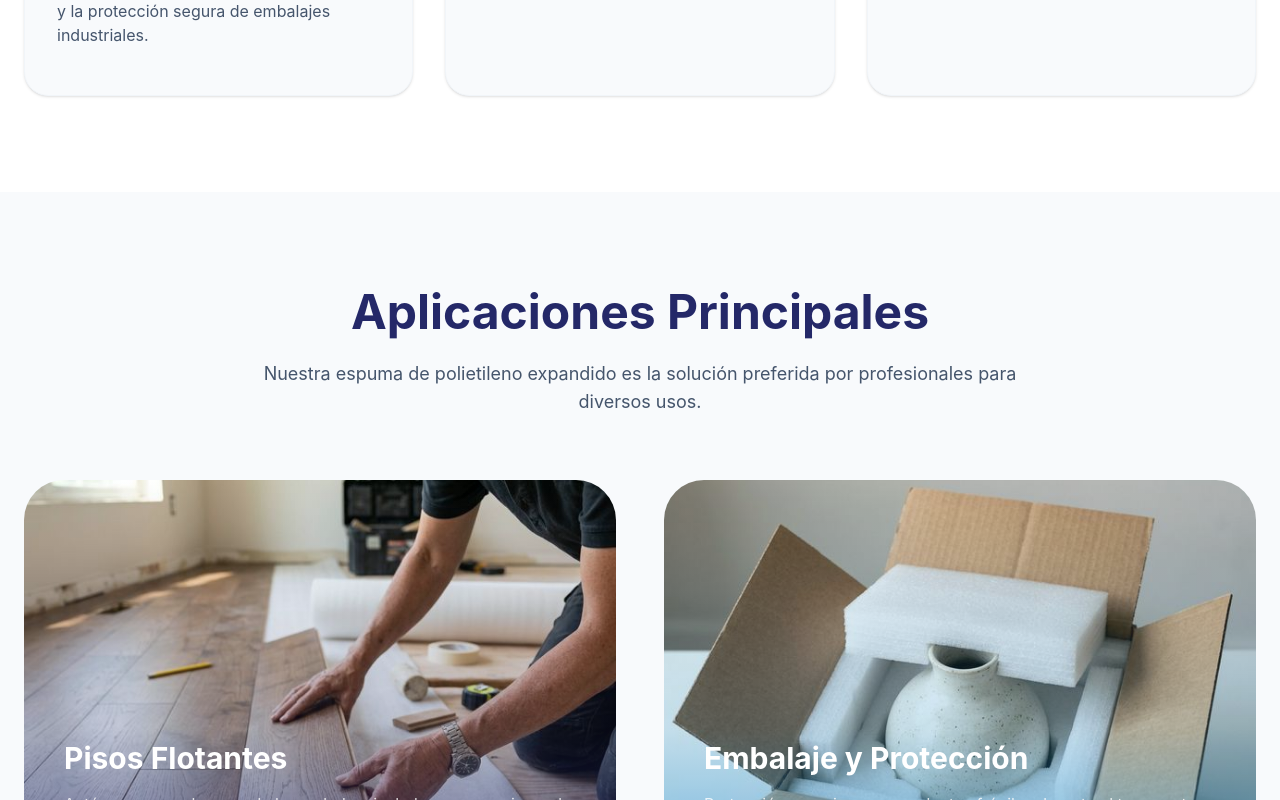
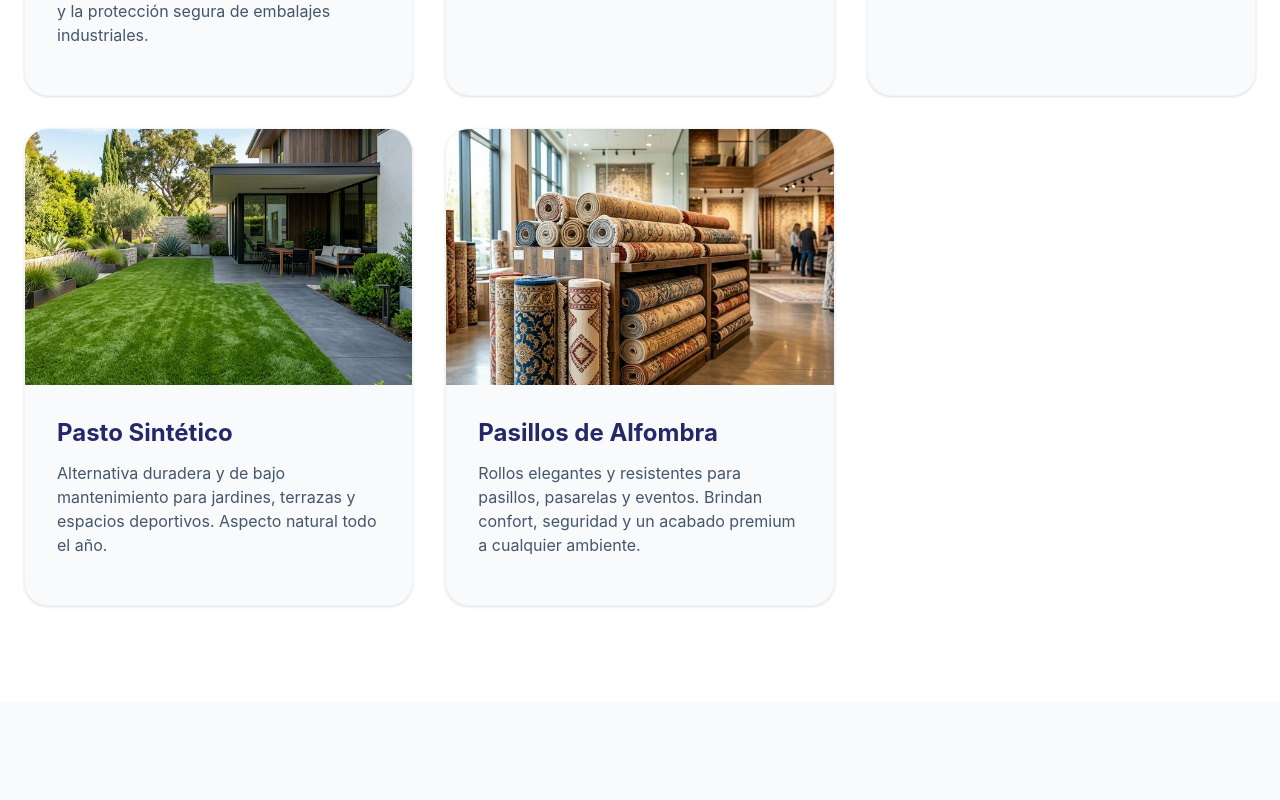
Before and after one commit to geneticpencil/ThermoFoam, a React (Vite) app: page / in a window 1280 px wide. Shown: the part 2000-2800 px from the top of the page. Built offline with nearby package versions, Linux system fonts and the light colour scheme.

Commit message:
content: Add Pasto Sintetico and Pasillos de Alfombra products

```diff
--- a/src/App.tsx
+++ b/src/App.tsx
@@ -266,6 +266,38 @@ export default function App() {
                 <p className="text-slate-600 mb-4">Confort y calidez para tus espacios. Variedad de texturas y colores para proyectos residenciales y comerciales.</p>
               </div>
             </div>
+
+            {/* Producto 4: Pasto Sintético */}
+            <div className="bg-slate-50 rounded-3xl overflow-hidden shadow-sm border border-slate-100 group">
+              <div className="h-64 overflow-hidden">
+                <img
+                  src="/images/pasto-sintetico.png"
+                  alt="Pasto Sintético"
+                  className="w-full h-full object-cover group-hover:scale-110 transition-transform duration-500"
+                  referrerPolicy="no-referrer"
+                />
+              </div>
+              <div className="p-8">
+                <h3 className="text-2xl font-bold text-brand-dark mb-3">Pasto Sintético</h3>
+                <p className="text-slate-600 mb-4">Alternativa duradera y de bajo mantenimiento para jardines, terrazas y espacios deportivos. Aspecto natural todo el año.</p>
+              </div>
+            </div>
+
+            {/* Producto 5: Pasillos de Alfombra */}
+            <div className="bg-slate-50 rounded-3xl overflow-hidden shadow-sm border border-slate-100 group">
+              <div className="h-64 overflow-hidden">
+                <img
+                  src="/images/pasillos-alfombra.png"
+                  alt="Rollos de Pasillos de Alfombra"
+                  className="w-full h-full object-cover group-hover:scale-110 transition-transform duration-500"
+                  referrerPolicy="no-referrer"
+                />
+              </div>
+              <div className="p-8">
+                <h3 className="text-2xl font-bold text-brand-dark mb-3">Pasillos de Alfombra</h3>
+                <p className="text-slate-600 mb-4">Rollos elegantes y resistentes para pasillos, pasarelas y eventos. Brindan confort, seguridad y un acabado premium a cualquier ambiente.</p>
+              </div>
+            </div>
           </div>
         </div>
       </section>
```
Also changed, not shown: public/images/pasillos-alfombra.png (added), public/images/pasto-sintetico.png (added).
